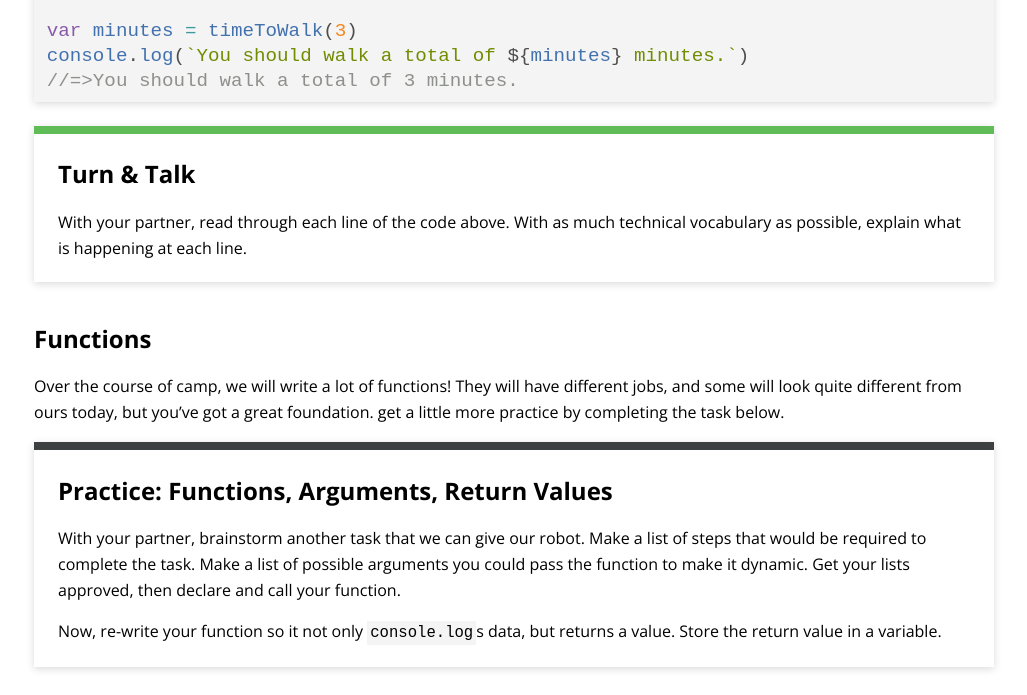
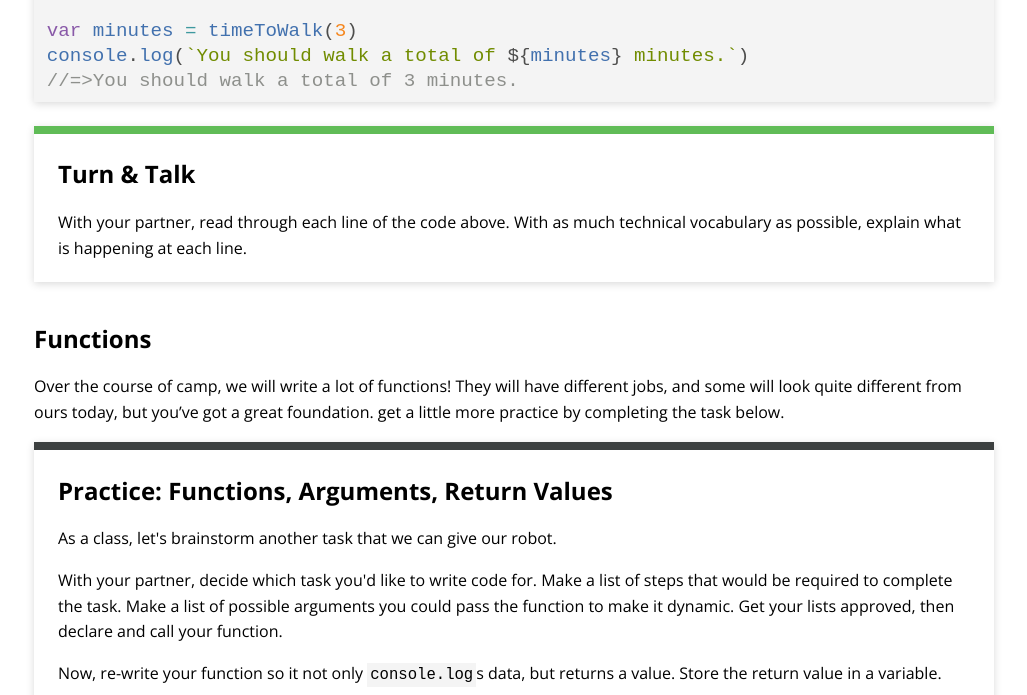
Before and after one commit to ameseee/kwk-curriculum-site, a Jekyll site: the page built from web-app/lessons/functions/index.md, in a window 1280 px wide and 900 px high, scrolled down 4441 px, cut to the strip 0-695 px from the top of the window. Shown: the whole strip, without its empty margins (126-1153 px from the left). Built offline with Jekyll 4.4.1, drawn with Linux system fonts in a browser that asks for light colours; nearby versions of some CDN libraries; some of the changed text lies outside the part shown.

Commit message:
Clarify directions, make robot brainstorm whole-class

```diff
--- a/web-app/lessons/functions/index.md
+++ b/web-app/lessons/functions/index.md
@@ -131,7 +131,7 @@ function timeToWalk(numberOfDogs) {
 
 <div class="try-it">
   <h2>Try It: Logic Inside a Function</h2>
-  <p>Write a function that takes one argument, a <code class="try-it-code">gradeLevel</code>. If should then return "You are in elementary school" or "You are in middle school", etc. based on the grade level passed in.</p>
+  <p>Write a function that takes one argument, a <code class="try-it-code">gradeLevel</code>. It should then print out "You are in elementary school" or "You are in middle school", etc. based on the grade level passed in.</p>
   <p>Now, write another function that takes in a number, a <code class="try-it-code">dogAge</code>, and multiplies it by 7. It should print out a sentence telling the dog how old it is in human years.</p>
 </div>
 
@@ -170,6 +170,7 @@ Over the course of camp, we will write a lot of functions! They will have differ
 
 <div class="practice">
   <h2>Practice: Functions, Arguments, Return Values</h2>
-  <p>With your partner, brainstorm another task that we can give our robot. Make a list of steps that would be required to complete the task. Make a list of possible arguments you could pass the function to make it dynamic. Get your lists approved, then declare and call your function.</p>
+  <p>As a class, let's brainstorm another task that we can give our robot.</p>
+  <p>With your partner, decide which task you'd like to write code for. Make a list of steps that would be required to complete the task. Make a list of possible arguments you could pass the function to make it dynamic. Get your lists approved, then declare and call your function.</p>
   <p>Now, re-write your function so it not only <code>console.log</code>s data, but returns a value. Store the return value in a variable.</p>
 </div>
```
